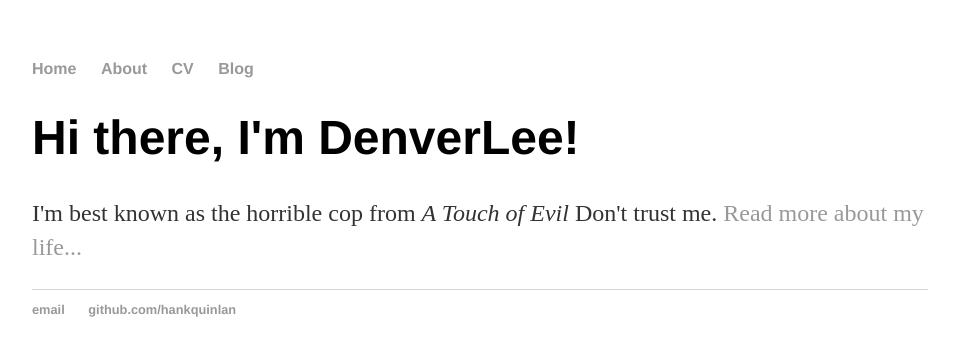
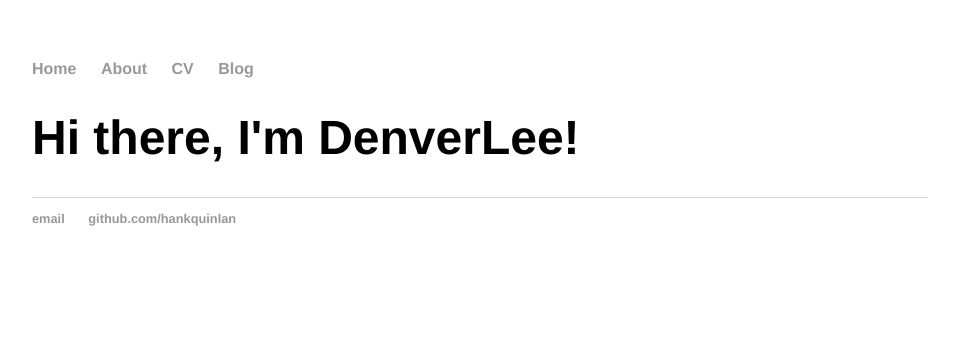
Before and after one commit to DenverLeee/DenverLeee.github.io, a Jekyll site: the page built from index.html, in a window 1280 px wide. Shown: the top 356 px of the page, without its empty margins (160-1115 px from the left). Built offline with Jekyll 4.4.1, drawn with Linux system fonts in a browser that asks for light colours; Markdown is read by kramdown in place of the engine named in the settings.

Commit message:
Update index.html
Try error syntax

```diff
--- a/index.html
+++ b/index.html
@@ -4,5 +4,3 @@ title: DenverLee
 ---
 <div class="blurb">
 	<h1>Hi there, I'm DenverLee!</h1>
-	<p>I'm best known as the horrible cop from <em>A Touch of Evil</em> Don't trust me. <a href="/about">Read more about my life...</a></p>
-</div><!-- /.blurb -->
```
